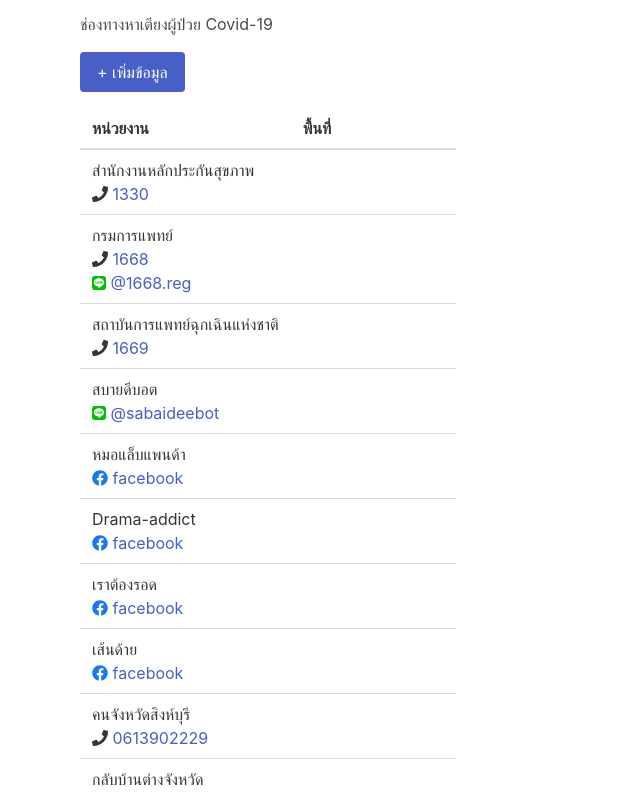
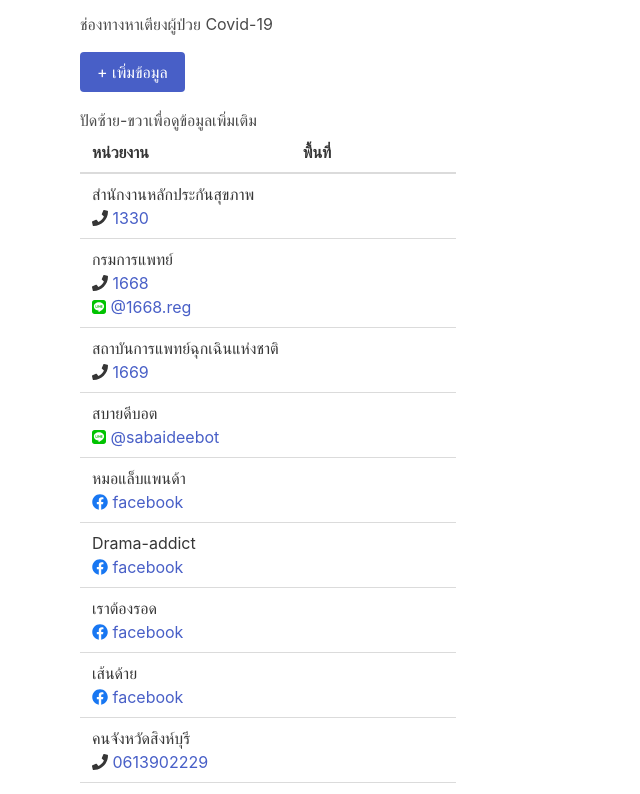
Before and after one commit to SandzoNight/hatiang, a Next.js app: page / in a window 1280 px wide. Shown: the top 794 px of the page, without its empty margins (0-640 px from the left). Built offline with nearby package versions, Linux system fonts and the light colour scheme.

Commit message:
Improve UI

```diff
--- a/pages/index.js
+++ b/pages/index.js
@@ -18,6 +18,9 @@ export default function Home() {
             </a>
           </Link>
         </div>
+        <div className='sm:invisible'>
+          ปัดซ้าย-ขวาเพื่อดูข้อมูลเพิ่มเติม
+        </div>
         <div>
           <div className='table-container'>
             <table className='table sm:w-full is-hoverable'>
@@ -29,7 +32,7 @@ export default function Home() {
               </thead>
               <tbody>
                 {contacts.map((contact, key) => (
-                  <tr>
+                  <tr key={key}>
                     <td className='whitespace-nowrap'>
                       <div>
                         <div className='text-lg'>{contact.name}</div>
```
